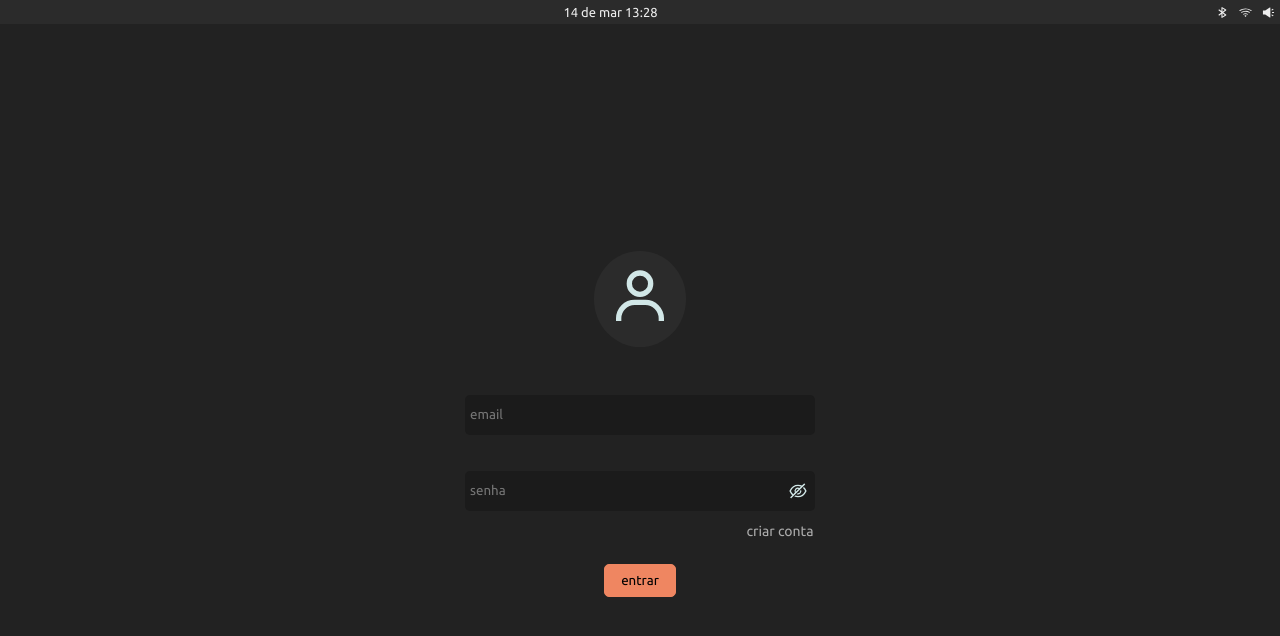
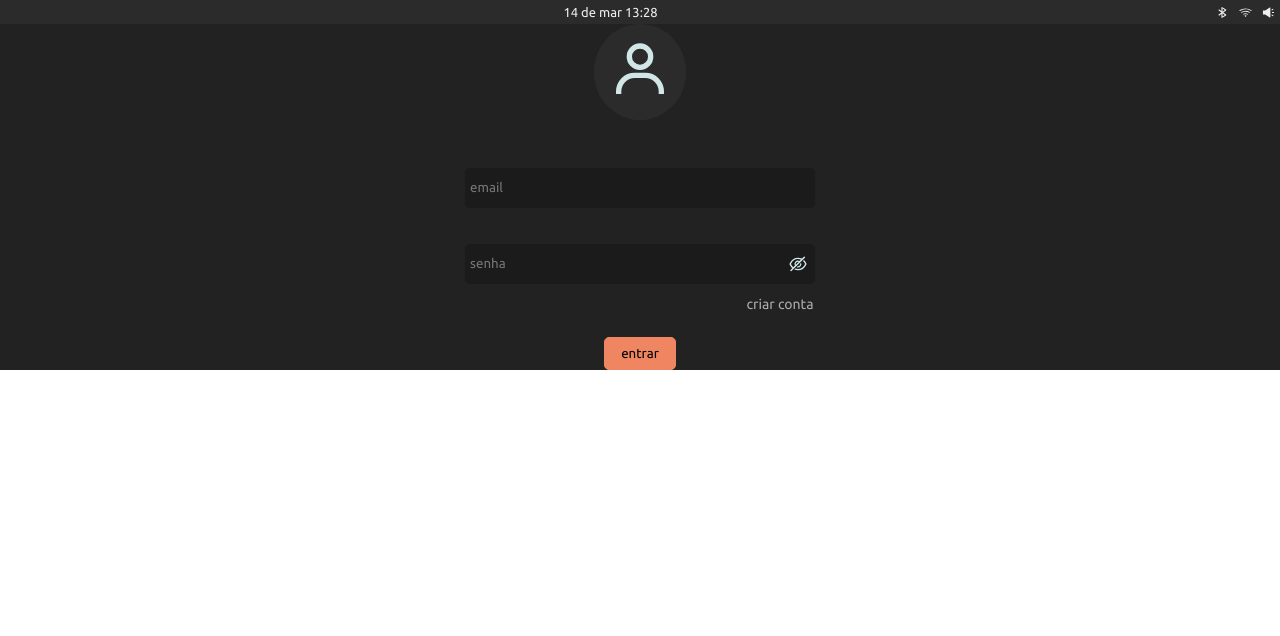
Before and after one commit to Jefferson-Guirra/Vscode-Portfolio, a Next.js app: page /user/login in a window 1280 px wide. Shown: the top 636 px of the page. Built offline with nearby package versions, Linux system fonts and the light colour scheme.

Commit message:
refactor: remove css property from header and ensure reponsivity

```diff
--- a/src/components/forms/form/user-form.ts
+++ b/src/components/forms/form/user-form.ts
@@ -4,15 +4,10 @@ export const Container = styled.section`
   font-family: 'Ubuntu', sans-serif;
   background-color: #222222;
   width: 100%;
-  height: 100vh;
+  height: calc(100vh -24px);
   color: #d1e7e7;
   display: flex;
   flex-direction: column;
-
-  header {
-    text-align: center;
-    padding: 0.5rem;
-  }
 
   .content-box {
     flex: 1;
```
